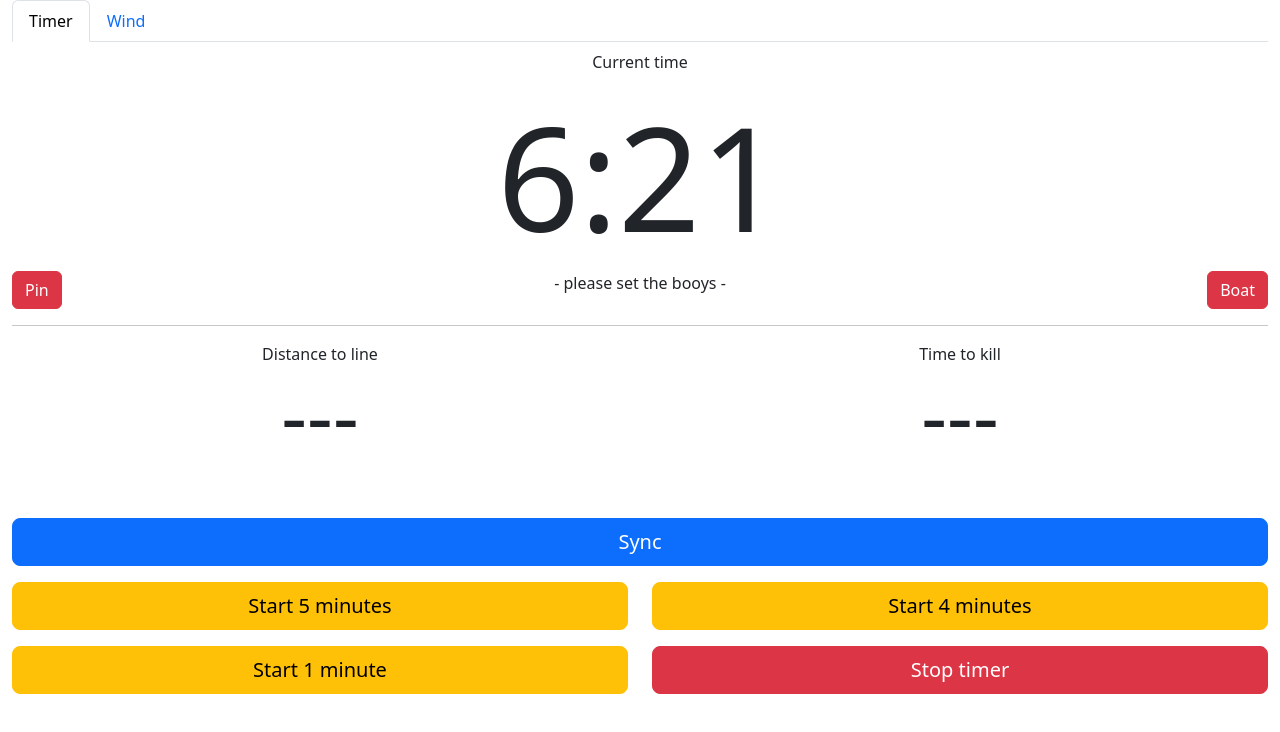
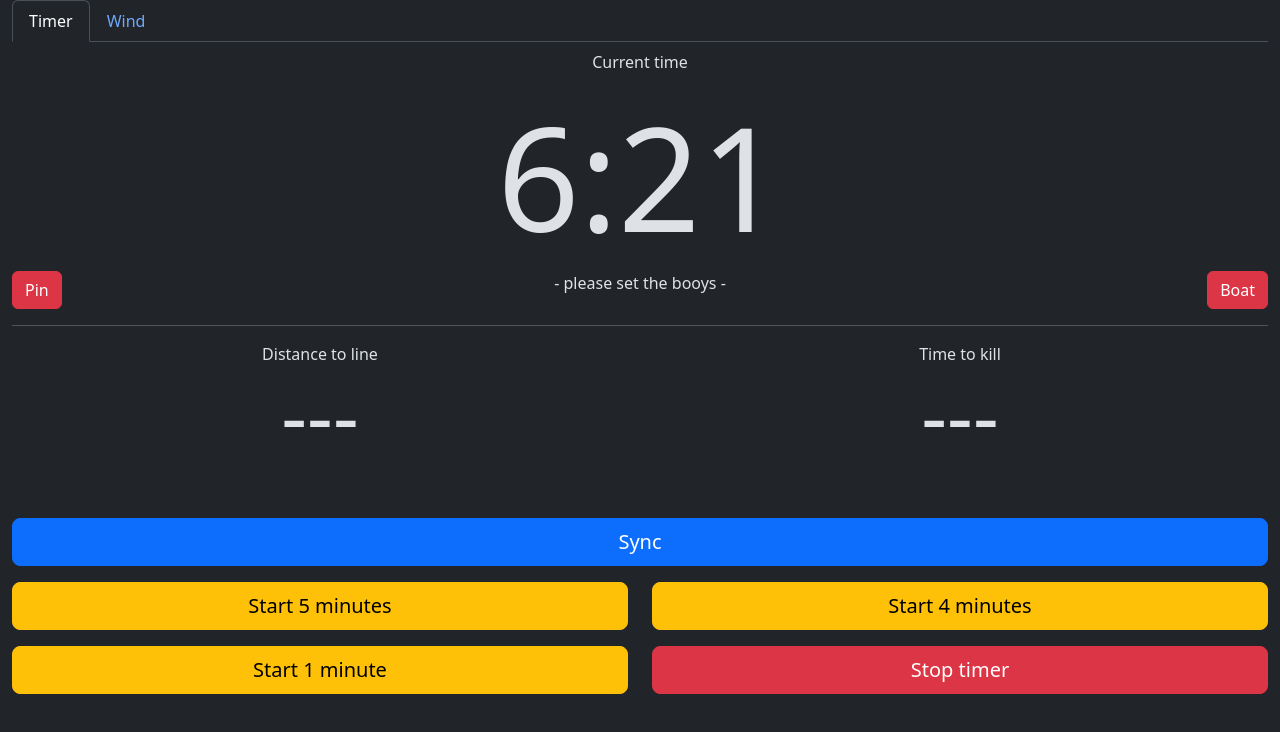
Before and after one commit to basva923/sailracingapp, an Angular app: page / in a window 1280 px wide. Shown: the top 732 px of the page. Built offline with nearby package versions, Linux system fonts and the light colour scheme; no server answers.

Commit message:
Add dark theme to optimise battery life

```diff
--- a/src/index.html
+++ b/src/index.html
@@ -1,5 +1,5 @@
 <!doctype html>
-<html lang="en">
+<html lang="en" data-bs-theme="dark">
 <head>
   <meta charset="utf-8">
   <title>Sailracingapp</title>
@@ -7,7 +7,7 @@
   <meta name="viewport" content="width=device-width, initial-scale=1">
   <link rel="icon" type="image/x-icon" href="favicon.ico">
   <link rel="manifest" href="manifest.webmanifest">
-  <meta name="theme-color" content="#1976d2">
+  <meta name="theme-color" content="#121212">
 </head>
 <body>
   <app-root></app-root>
--- a/src/styles.css
+++ b/src/styles.css
@@ -1 +1,9 @@
 /* You can add global styles to this file, and also import other style files */
+
+/* Dark theme tuned for battery life: true black background on OLED displays
+   draws the least power. Bootstrap's dark theme is enabled via
+   data-bs-theme="dark" on the <html> element in index.html. */
+[data-bs-theme='dark'] {
+  --bs-body-bg: #000000;
+  --bs-body-bg-rgb: 0, 0, 0;
+}
```
Also changed, not shown: src/manifest.webmanifest.
